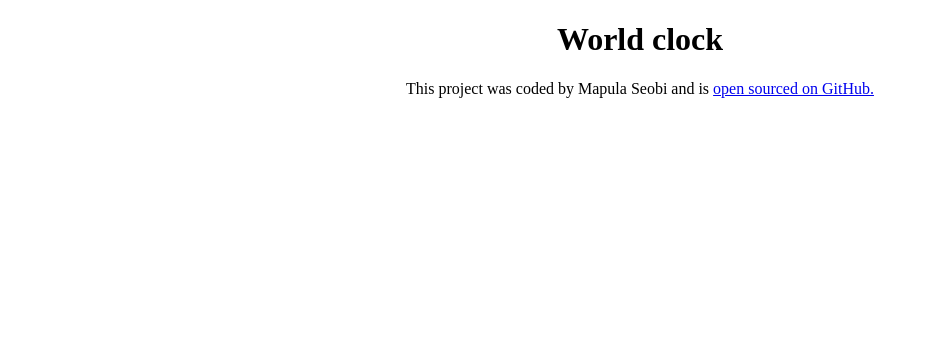
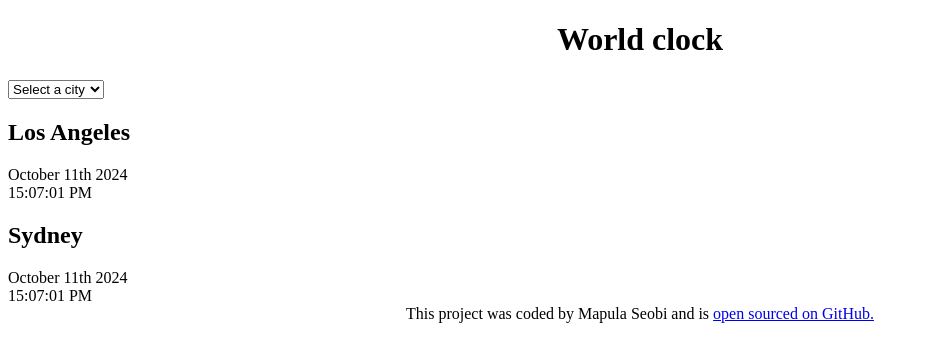
Before and after one commit to Puula066/world-clock-project, a plain HTML site: page index.html in a window 1280 px wide. Shown: the whole page, without its empty margins (0-928 px from the left). Drawn offline with Linux system fonts and the light colour scheme.

Commit message:
Updated index.html

```diff
--- a/index.html
+++ b/index.html
@@ -8,7 +8,28 @@
     <title>World clock - Mapula Seobi</title>
   </head>
   <body>
-    <h1>World clock</h1>
+    <div class="container">
+      <h1>World clock</h1>
+
+      <select>
+        <option value="">Select a city</option>
+        <option value="">Los Angeles</option>
+        <option value="">Sydney</option>
+        <option value="">Tokyo</option>
+        <option value="">Paris</option>
+      </select>
+      <div class="city">
+        <h2>Los Angeles</h2>
+        <div class="date">October 11th 2024</div>
+        <div class="time">15:07:01 PM</div>
+      </div>
+
+      <div class="city">
+        <h2>Sydney</h2>
+        <div class="date">October 11th 2024</div>
+        <div class="time">15:07:01 PM</div>
+      </div>
+    </div>
     <footer>
       This project was coded by Mapula Seobi and is
       <a href="https://github.com/Puula066/world-clock-project" target="_blank">
```
